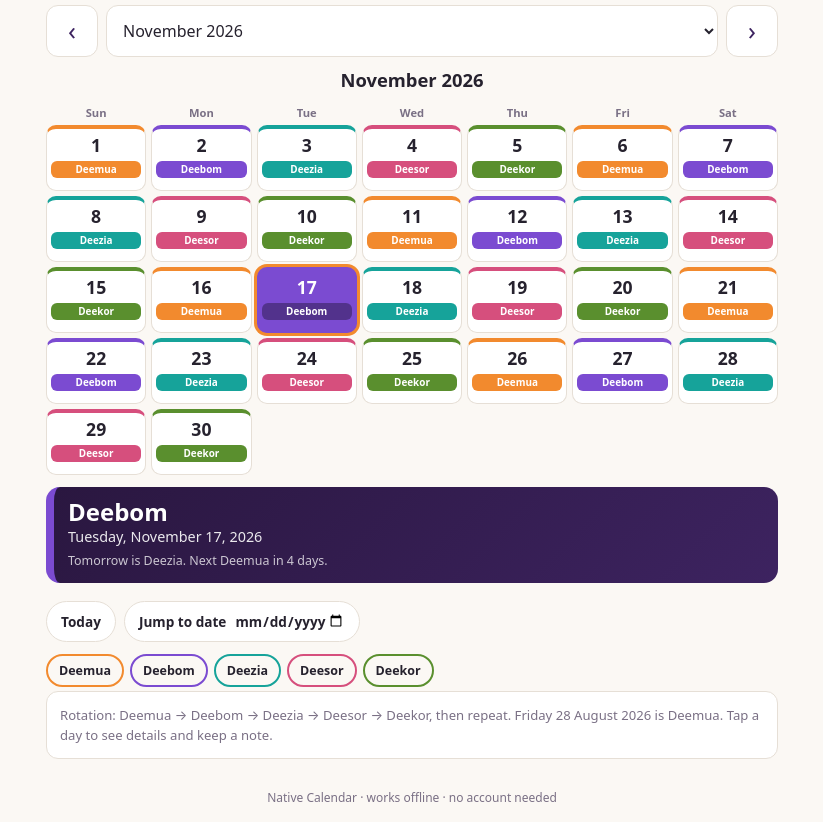
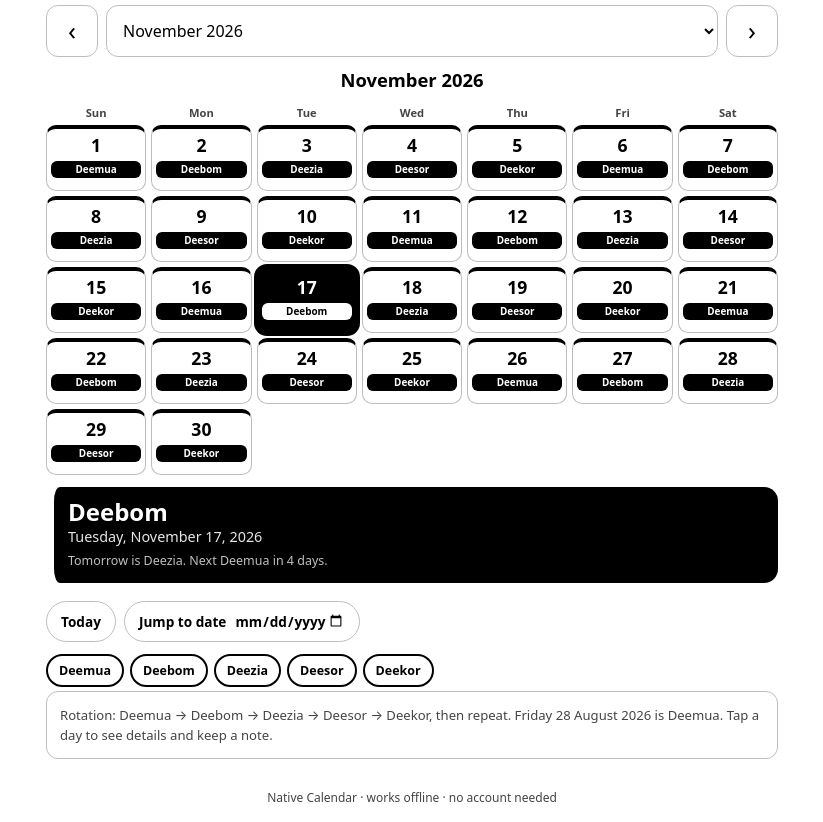
Before and after one commit to sorledecoder/ogoni-calendar, a plain HTML site: page index.html in a window 1280 px wide. Shown: the part 67-889 px from the top of the page, without its empty margins (228-1051 px from the left). Drawn offline with Linux system fonts and the light colour scheme.

Commit message:
Add files via upload

```diff
--- a/index.html
+++ b/index.html
@@ -5,7 +5,7 @@
 <meta name="viewport" content="width=device-width,initial-scale=1,viewport-fit=cover">
 <title>Ogoni Native Calendar</title>
 <meta name="description" content="30-year native day calendar that works offline">
-<meta name="theme-color" content="#2a1740">
+<meta name="theme-color" content="#000000">
 <meta name="mobile-web-app-capable" content="yes">
 <meta name="apple-mobile-web-app-capable" content="yes">
 <link rel="manifest" href="manifest.json">
@@ -17,7 +17,6 @@
   --plum:#2a1740;--plum2:#3d2360;--orange:#f28a2e;--ink:#26222e;--paper:#fbf8f4;--card:#fff;--line:#e6dfd6;--muted:#7a7085;
   --d0:#f28a2e;--d1:#7b4bd1;--d2:#16a39a;--d3:#d64f7d;--d4:#5a8f2e;
 }
-@media(prefers-color-scheme:dark){:root{--paper:#17111f;--card:#211832;--ink:#f1ecf7;--line:#34294a;--muted:#a79bb8}}
 *{box-sizing:border-box;margin:0;padding:0}
 html{-webkit-text-size-adjust:100%}
 body{font-family:system-ui,-apple-system,"Segoe UI",Roboto,sans-serif;background:var(--paper);color:var(--ink);padding:env(safe-area-inset-top) 0 env(safe-area-inset-bottom)}
@@ -41,7 +40,6 @@ button,select,input,textarea{font:inherit;color:inherit}
 .controls{display:grid;grid-template-columns:52px 1fr 52px;gap:8px;padding:0 14px}
 .nav,select{border:1px solid var(--line);border-radius:12px;padding:12px;background:var(--card);font-size:1rem}
 .nav{font-size:1.6rem;line-height:1;cursor:pointer;color:var(--plum2)}
-@media(prefers-color-scheme:dark){.nav{color:var(--orange)}}
 .tools{display:flex;gap:8px;padding:10px 14px 0;flex-wrap:wrap}
 .pill{border:1px solid var(--line);background:var(--card);padding:9px 14px;border-radius:999px;font-weight:700;font-size:.85rem;cursor:pointer;display:inline-flex;align-items:center;gap:8px}
 .jump input{border:0;background:transparent;font-size:.85rem}
@@ -97,6 +95,18 @@ textarea{width:100%;margin-top:6px;padding:10px;border:1px solid var(--line);bor
 .hero-day{font-size:1.5rem}.hero-date{font-size:.9rem;margin-top:2px}.hero-next{display:block;margin-top:6px;font-size:.78rem}
 @media(max-width:420px){.day{min-height:62px}.native{font-size:.56rem}}
 
+
+/* black and white theme */
+:root{--plum:#000;--plum2:#111;--orange:#000;--ink:#000;--paper:#fff;--card:#fff;--line:#bdbdbd;--muted:#444}
+.install-button{background:#fff;color:#000}
+.hero{background:#000;border-left:8px solid #fff}
+.day.today{background:#000;box-shadow:0 0 0 3px #000}
+.day.today .num,.day.today .native{color:#fff}
+.day.today .native{background:#fff;color:#000}
+.nav{color:#000}
+.chip{border-color:#000}
+.sheet-card h3{color:#000}
+.close{color:#000}
 </style>
 </head>
 <body>
@@ -194,7 +204,7 @@ if ('serviceWorker' in navigator) {
 <script>
 const START = new Date(2026, 7, 28), END = new Date(2056, 7, 27);
 const NAMES = ['Deemua', 'Deebom', 'Deezia', 'Deesor', 'Deekor'];
-const COLORS = ['#f28a2e', '#7b4bd1', '#16a39a', '#d64f7d', '#5a8f2e'];
+const COLORS = ['#000', '#000', '#000', '#000', '#000'];
 const $ = (id) => document.getElementById(id);
 const day0 = (d) => new Date(d.getFullYear(), d.getMonth(), d.getDate());
 const key = (d) => d.getFullYear() + '-' + String(d.getMonth() + 1).padStart(2, '0') + '-' + String(d.getDate()).padStart(2, '0');
--- a/sw.js
+++ b/sw.js
@@ -1,6 +1,6 @@
 // sw.js — caches the app so the calendar opens fully offline.
 // Bump CACHE whenever you upload changed files so users get the update.
-const CACHE = 'ogoni-calendar-v6';
+const CACHE = 'ogoni-calendar-v7';
 const SHELL = ['./', './index.html', './manifest.json',
   './calendar.ico', './icon-192.png', './icon-512.png', './icon-maskable-512.png', './apple-touch-icon.png'];
 
```
Also changed, not shown: manifest.json.
